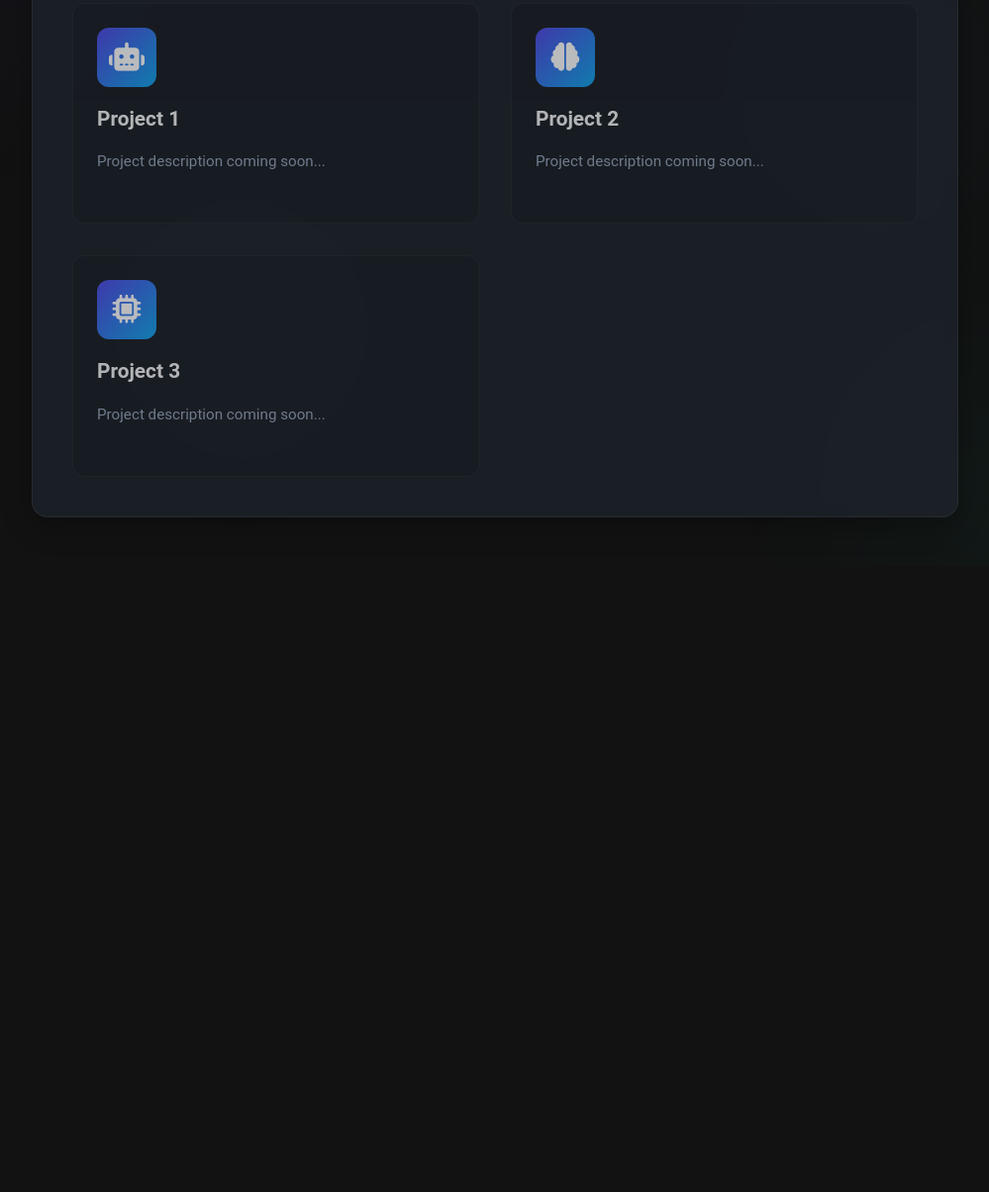
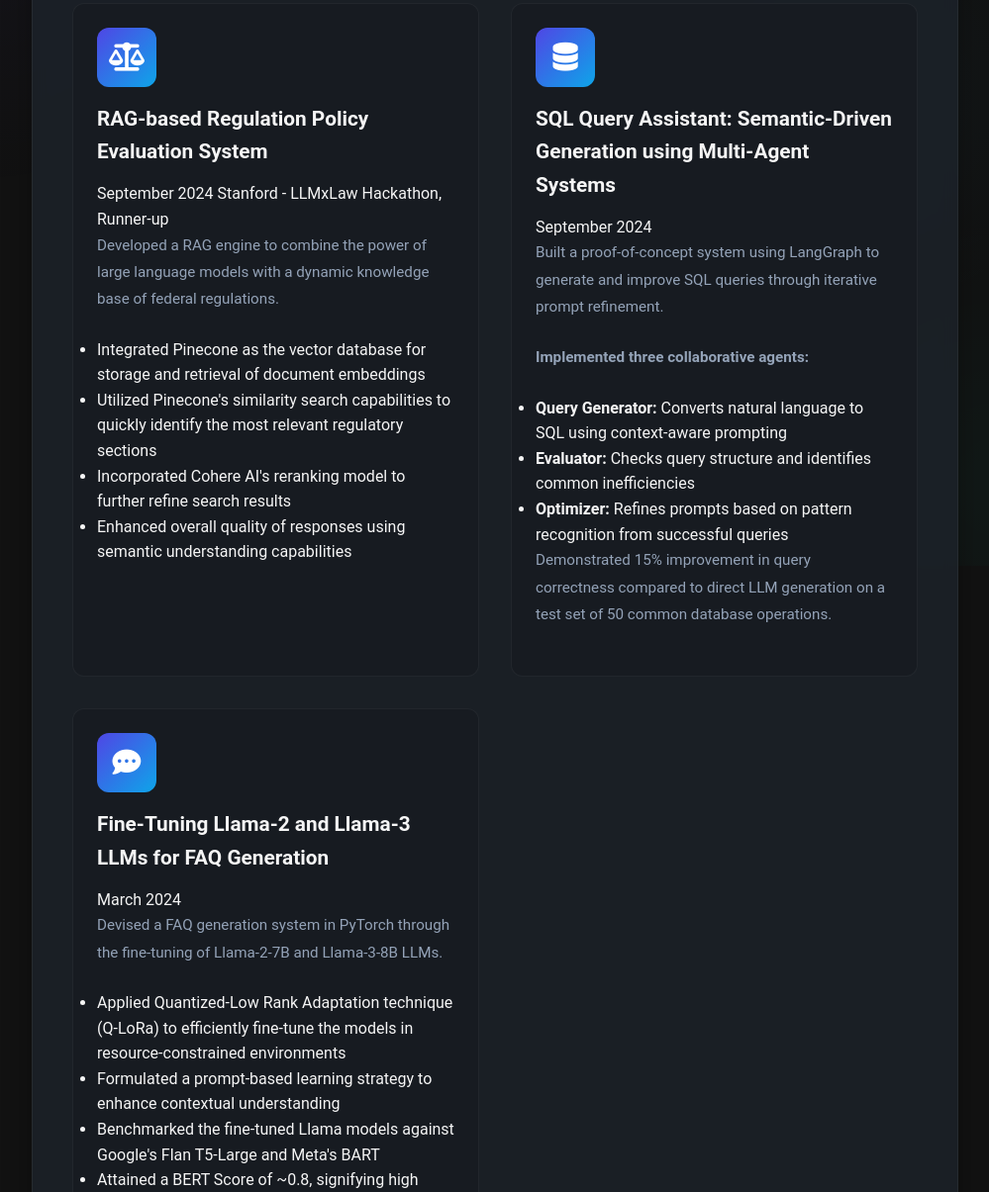
Before and after one commit to dheerajanikar/dheerajanikar.github.io, a plain HTML site: page projects.html in a window 1280 px wide. Shown: the part 228-1433 px from the top of the page at 99% size, without its empty margins (140-1139 px from the left). Before the commit the page ends 831 px from the top, so only its background shows below. Drawn offline with Linux system fonts and the light colour scheme.

Commit message:
Update projects.html

```diff
--- a/projects.html
+++ b/projects.html
@@ -29,29 +29,63 @@
             <h2>Projects</h2>
 
             <div class="projects-grid">
-                <!-- Project cards will go here -->
-                <div class="project-card placeholder">
+                <div class="project-card">
                     <div class="project-icon">
-                        <i class="fas fa-robot"></i>
+                        <i class="fas fa-scale-balanced"></i>
                     </div>
-                    <h3>Project 1</h3>
-                    <p>Project description coming soon...</p>
+                    <h3>RAG-based Regulation Policy Evaluation System</h3>
+                    <div class="project-meta">
+                        <span class="project-date">September 2024</span>
+                        <span class="project-achievement">Stanford - LLMxLaw Hackathon, Runner-up</span>
+                    </div>
+                    <div class="project-description">
+                        <p>Developed a RAG engine to combine the power of large language models with a dynamic knowledge base of federal regulations.</p>
+                        <ul class="project-details">
+                            <li>Integrated <span class="tech-tag">Pinecone</span> as the vector database for storage and retrieval of document embeddings</li>
+                            <li>Utilized Pinecone's similarity search capabilities to quickly identify the most relevant regulatory sections</li>
+                            <li>Incorporated <span class="tech-tag">Cohere AI</span>'s reranking model to further refine search results</li>
+                            <li>Enhanced overall quality of responses using semantic understanding capabilities</li>
+                        </ul>
+                    </div>
                 </div>
 
-                <div class="project-card placeholder">
+                <div class="project-card">
                     <div class="project-icon">
-                        <i class="fas fa-brain"></i>
+                        <i class="fas fa-database"></i>
                     </div>
-                    <h3>Project 2</h3>
-                    <p>Project description coming soon...</p>
+                    <h3>SQL Query Assistant: Semantic-Driven Generation using Multi-Agent Systems</h3>
+                    <div class="project-meta">
+                        <span class="project-date">September 2024</span>
+                    </div>
+                    <div class="project-description">
+                        <p>Built a proof-of-concept system using <span class="tech-tag">LangGraph</span> to generate and improve SQL queries through iterative prompt refinement.</p>
+                        <p><strong>Implemented three collaborative agents:</strong></p>
+                        <ul class="project-details">
+                            <li><strong>Query Generator:</strong> Converts natural language to SQL using context-aware prompting</li>
+                            <li><strong>Evaluator:</strong> Checks query structure and identifies common inefficiencies</li>
+                            <li><strong>Optimizer:</strong> Refines prompts based on pattern recognition from successful queries</li>
+                        </ul>
+                        <p>Demonstrated <span class="metric">15%</span> improvement in query correctness compared to direct LLM generation on a test set of 50 common database operations.</p>
+                    </div>
                 </div>
 
-                <div class="project-card placeholder">
+                <div class="project-card">
                     <div class="project-icon">
-                        <i class="fas fa-microchip"></i>
+                        <i class="fas fa-comment-dots"></i>
                     </div>
-                    <h3>Project 3</h3>
-                    <p>Project description coming soon...</p>
+                    <h3>Fine-Tuning Llama-2 and Llama-3 LLMs for FAQ Generation</h3>
+                    <div class="project-meta">
+                        <span class="project-date">March 2024</span>
+                    </div>
+                    <div class="project-description">
+                        <p>Devised a FAQ generation system in <span class="tech-tag">PyTorch</span> through the fine-tuning of <span class="tech-tag">Llama-2-7B</span> and <span class="tech-tag">Llama-3-8B</span> LLMs.</p>
+                        <ul class="project-details">
+                            <li>Applied <span class="tech-tag">Quantized-Low Rank Adaptation</span> technique (Q-LoRa) to efficiently fine-tune the models in resource-constrained environments</li>
+                            <li>Formulated a prompt-based learning strategy to enhance contextual understanding</li>
+                            <li>Benchmarked the fine-tuned Llama models against <span class="tech-tag">Google's Flan T5-Large</span> and <span class="tech-tag">Meta's BART</span></li>
+                            <li>Attained a <span class="tech-tag">BERT Score</span> of ~0.8, signifying high fidelity in semantic similarity compared to human-written answers</li>
+                        </ul>
+                    </div>
                 </div>
             </div>
         </section>
```
